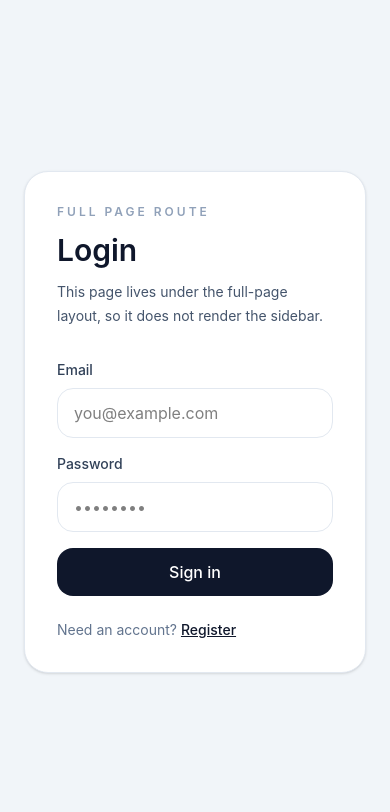
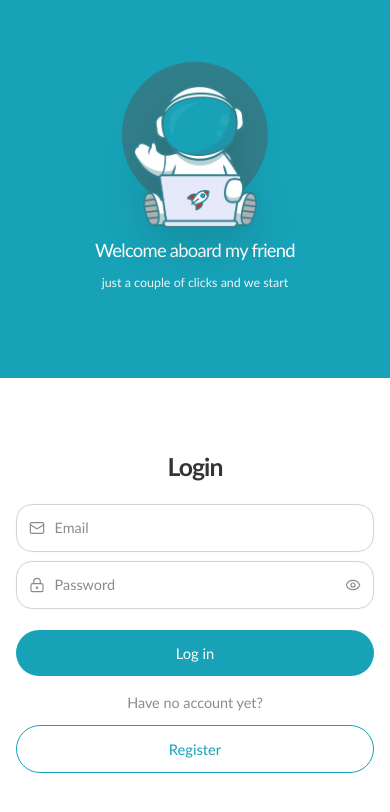
Before and after one commit to zedd1721/Pro-Manage-Frontend, a React (Vite) app: page /login in a window 390 px wide. Shown: the top 812 px of the page. Built offline with nearby package versions, Linux system fonts and the light colour scheme.

Commit message:
style(auth): complete responsive auth UI

```diff
--- a/package.json
+++ b/package.json
@@ -12,6 +12,7 @@
   "dependencies": {
     "@tailwindcss/vite": "^4.3.1",
     "@tanstack/react-router": "^1.170.15",
+    "lucide-react": "^1.18.0",
     "react": "^19.2.6",
     "react-dom": "^19.2.6",
     "tailwindcss": "^4.3.1"
--- /dev/null
+++ b/src/features/auth/components/AuthScreen.jsx
@@ -0,0 +1,140 @@
+import { Link } from "@tanstack/react-router";
+import { Eye, LockKeyhole, Mail, UserRound } from "lucide-react";
+import loginPageImage from "@/assets/Login_page.png";
+
+const PRIMARY = "#17A2B8";
+const CIRCLE = "#317F8B";
+const BORDER = "#d4d4d8";
+const TEXT = "#343434";
+const MUTED = "#8b8b8b";
+
+function EyeIcon() {
+  return <Eye className="size-4 stroke-[1.75] sm:size-4.5" aria-hidden="true" />;
+}
+
+function AstronautIllustration() {
+  return (
+    <div className="relative mx-auto w-[48%] sm:w-[36%] lg:w-[42%] xl:w-[38%]">
+      <div
+        className="absolute left-1/2 top-[35%] aspect-square w-[85%] -translate-x-1/2 -translate-y-1/2 rounded-full"
+        style={{ backgroundColor: CIRCLE }}
+      />
+      <img
+        src={loginPageImage}
+        alt=""
+        className="relative z-10 mx-auto block h-auto w-[72%] object-contain drop-shadow-[0_18px_22px_rgba(0,0,0,0.12)]"
+      />
+    </div>
+  );
+}
+
+function FieldIcon({ icon }) {
+  const Icon = {
+    user: UserRound,
+    lock: LockKeyhole,
+    mail: Mail,
+  }[icon] ?? Mail;
+
+  return <Icon className="size-4 stroke-[1.75] sm:size-4.5" aria-hidden="true" />;
+}
+
+function AuthField({ id, placeholder, type, icon, hasEye }) {
+  return (
+    <label
+      htmlFor={id}
+      className="flex items-center gap-2.5 rounded-[1rem] border border-[color:var(--auth-border)] bg-white px-3 py-3 text-[color:var(--auth-muted)] shadow-[0_0_0_1px_rgba(0,0,0,0.015)] sm:gap-3 sm:px-3.5 sm:py-3.5"
+    >
+      <span className="shrink-0" aria-hidden="true">
+        <FieldIcon icon={icon} />
+      </span>
+      <input
+        id={id}
+        type={type}
+        placeholder={placeholder}
+        aria-label={placeholder}
+        className="min-w-0 flex-1 bg-transparent text-[0.9rem] font-light text-[color:var(--auth-text)] outline-none placeholder:text-[color:var(--auth-muted)] sm:text-[0.95rem]"
+      />
+      {hasEye ? (
+        <span className="shrink-0" aria-hidden="true">
+          <EyeIcon />
+        </span>
+      ) : null}
+    </label>
+  );
+}
+
+function AuthScreen({
+  title,
+  fields,
+  submitText,
+  switchPrompt,
+  switchText,
+  switchTo,
+}) {
+  return (
+    <section
+      className="fixed inset-0 z-10 overflow-y-auto bg-white lg:overflow-hidden"
+      style={{
+        fontFamily: '"Avenir Next", "Trebuchet MS", "Segoe UI", sans-serif',
+        "--auth-primary": PRIMARY,
+        "--auth-circle": CIRCLE,
+        "--auth-border": BORDER,
+        "--auth-text": TEXT,
+        "--auth-muted": MUTED,
+      }}
+    >
+      <div
+        className="grid min-h-[100svh]"
+        style={{
+          gridTemplateColumns: "repeat(auto-fit, minmax(min(100%, 22rem), 1fr))",
+        }}
+      >
+        <aside className="flex min-h-[34svh] items-center justify-center overflow-hidden bg-[color:var(--auth-primary)] px-[4vw] py-[3svh] text-center text-white">
+          <div className="flex w-full flex-col items-center justify-center gap-[1.1svh]">
+            <AstronautIllustration />
+            <h2 className="whitespace-nowrap text-[clamp(1.15rem,2vw,2rem)] font-light tracking-[-0.04em]">
+              Welcome aboard my friend
+            </h2>
+            <p className="whitespace-nowrap text-[clamp(0.78rem,0.9vw,0.98rem)] font-light text-white/90">
+              just a couple of clicks and we start
+            </p>
+          </div>
+        </aside>
+
+        <main className="flex items-center justify-center bg-white px-[4vw] py-[3svh]">
+          <div className="w-full max-w-[27rem]">
+            <h1 className="text-center text-[clamp(1.55rem,3vw,2.35rem)] font-semibold tracking-[-0.04em] text-[color:var(--auth-text)]">
+              {title}
+            </h1>
+
+            <form className="mt-[2.2svh] space-y-[1.1svh]">
+              {fields.map((field) => (
+                <AuthField key={field.id} {...field} />
+              ))}
+
+              <button
+                type="button"
+                className="mt-[1.4svh] w-full rounded-full bg-[color:var(--auth-primary)] px-4 py-3 text-[0.92rem] font-medium text-white transition hover:brightness-[1.03] sm:py-3.5 sm:text-[0.98rem]"
+              >
+                {submitText}
+              </button>
+            </form>
+
+            <p className="mt-[1.9svh] text-center text-[0.9rem] font-light text-[color:var(--auth-muted)] sm:text-[0.98rem]">
+              {switchPrompt}
+            </p>
+
+            <Link
+              to={switchTo}
+              className="mt-[1.4svh] flex w-full items-center justify-center rounded-full border border-[color:var(--auth-primary)] px-4 py-3 text-[0.92rem] font-medium text-[color:var(--auth-primary)] transition hover:bg-[color:var(--auth-primary)]/5 sm:py-3.5 sm:text-[0.98rem]"
+            >
+              {switchText}
+            </Link>
+          </div>
+        </main>
+      </div>
+    </section>
+  );
+}
+
+export default AuthScreen;
--- a/src/features/auth/pages/LoginPage.jsx
+++ b/src/features/auth/pages/LoginPage.jsx
@@ -1,55 +1,24 @@
-import { Link } from "@tanstack/react-router";
+import AuthScreen from "../components/AuthScreen";
 
 function LoginPage() {
   return (
-    <section className="rounded-3xl border border-slate-200 bg-white p-8 shadow-sm">
-      <p className="text-xs font-semibold uppercase tracking-[0.25em] text-slate-400">
-        Full Page Route
-      </p>
-      <h1 className="mt-3 text-3xl font-semibold text-slate-900">Login</h1>
-      <p className="mt-3 text-sm leading-6 text-slate-600">
-        This page lives under the full-page layout, so it does not render the
-        sidebar.
-      </p>
-
-      <form className="mt-8 space-y-4">
-        <div>
-          <label className="mb-2 block text-sm font-medium text-slate-700">
-            Email
-          </label>
-          <input
-            type="email"
-            placeholder="you@example.com"
-            className="w-full rounded-2xl border border-slate-200 px-4 py-3 outline-none transition focus:border-slate-400"
-          />
-        </div>
-
-        <div>
-          <label className="mb-2 block text-sm font-medium text-slate-700">
-            Password
-          </label>
-          <input
-            type="password"
-            placeholder="••••••••"
-            className="w-full rounded-2xl border border-slate-200 px-4 py-3 outline-none transition focus:border-slate-400"
-          />
-        </div>
-
-        <button
-          type="button"
-          className="w-full rounded-2xl bg-slate-900 px-4 py-3 font-medium text-white"
-        >
-          Sign in
-        </button>
-      </form>
-
-      <p className="mt-6 text-sm text-slate-500">
-        Need an account?{" "}
-        <Link to="/register" className="font-medium text-slate-900 underline">
-          Register
-        </Link>
-      </p>
-    </section>
+    <AuthScreen
+      title="Login"
+      fields={[
+        { id: "login-email", type: "email", placeholder: "Email", icon: "mail" },
+        {
+          id: "login-password",
+          type: "password",
+          placeholder: "Password",
+          icon: "lock",
+          hasEye: true,
+        },
+      ]}
+      submitText="Log in"
+      switchPrompt="Have no account yet?"
+      switchText="Register"
+      switchTo="/register"
+    />
   );
 }
 
--- a/src/features/auth/pages/RegisterPage.jsx
+++ b/src/features/auth/pages/RegisterPage.jsx
@@ -1,55 +1,32 @@
-import { Link } from "@tanstack/react-router";
+import AuthScreen from "../components/AuthScreen";
 
 function RegisterPage() {
   return (
-    <section className="rounded-3xl border border-slate-200 bg-white p-8 shadow-sm">
-      <p className="text-xs font-semibold uppercase tracking-[0.25em] text-slate-400">
-        Full Page Route
-      </p>
-      <h1 className="mt-3 text-3xl font-semibold text-slate-900">Register</h1>
-      <p className="mt-3 text-sm leading-6 text-slate-600">
-        This uses the same full-page layout as login, which is where auth pages
-        should usually live.
-      </p>
-
-      <form className="mt-8 space-y-4">
-        <div>
-          <label className="mb-2 block text-sm font-medium text-slate-700">
-            Full name
-          </label>
-          <input
-            type="text"
-            placeholder="Your name"
-            className="w-full rounded-2xl border border-slate-200 px-4 py-3 outline-none transition focus:border-slate-400"
-          />
-        </div>
-
-        <div>
-          <label className="mb-2 block text-sm font-medium text-slate-700">
-            Email
-          </label>
-          <input
-            type="email"
-            placeholder="you@example.com"
-            className="w-full rounded-2xl border border-slate-200 px-4 py-3 outline-none transition focus:border-slate-400"
-          />
-        </div>
-
-        <button
-          type="button"
-          className="w-full rounded-2xl bg-slate-900 px-4 py-3 font-medium text-white"
-        >
-          Create account
-        </button>
-      </form>
-
-      <p className="mt-6 text-sm text-slate-500">
-        Already have an account?{" "}
-        <Link to="/login" className="font-medium text-slate-900 underline">
-          Sign in
-        </Link>
-      </p>
-    </section>
+    <AuthScreen
+      title="Register"
+      fields={[
+        { id: "register-name", type: "text", placeholder: "Name", icon: "user" },
+        { id: "register-email", type: "email", placeholder: "Email", icon: "mail" },
+        {
+          id: "register-confirm-password",
+          type: "password",
+          placeholder: "Confirm Password",
+          icon: "lock",
+          hasEye: true,
+        },
+        {
+          id: "register-password",
+          type: "password",
+          placeholder: "Password",
+          icon: "lock",
+          hasEye: true,
+        },
+      ]}
+      submitText="Register"
+      switchPrompt="Have an account ?"
+      switchText="Log in"
+      switchTo="/login"
+    />
   );
 }
 
```
Also changed, not shown: src/assets/Login_page.png (added), 1 other file (tests, documents, lock files or other folders).
